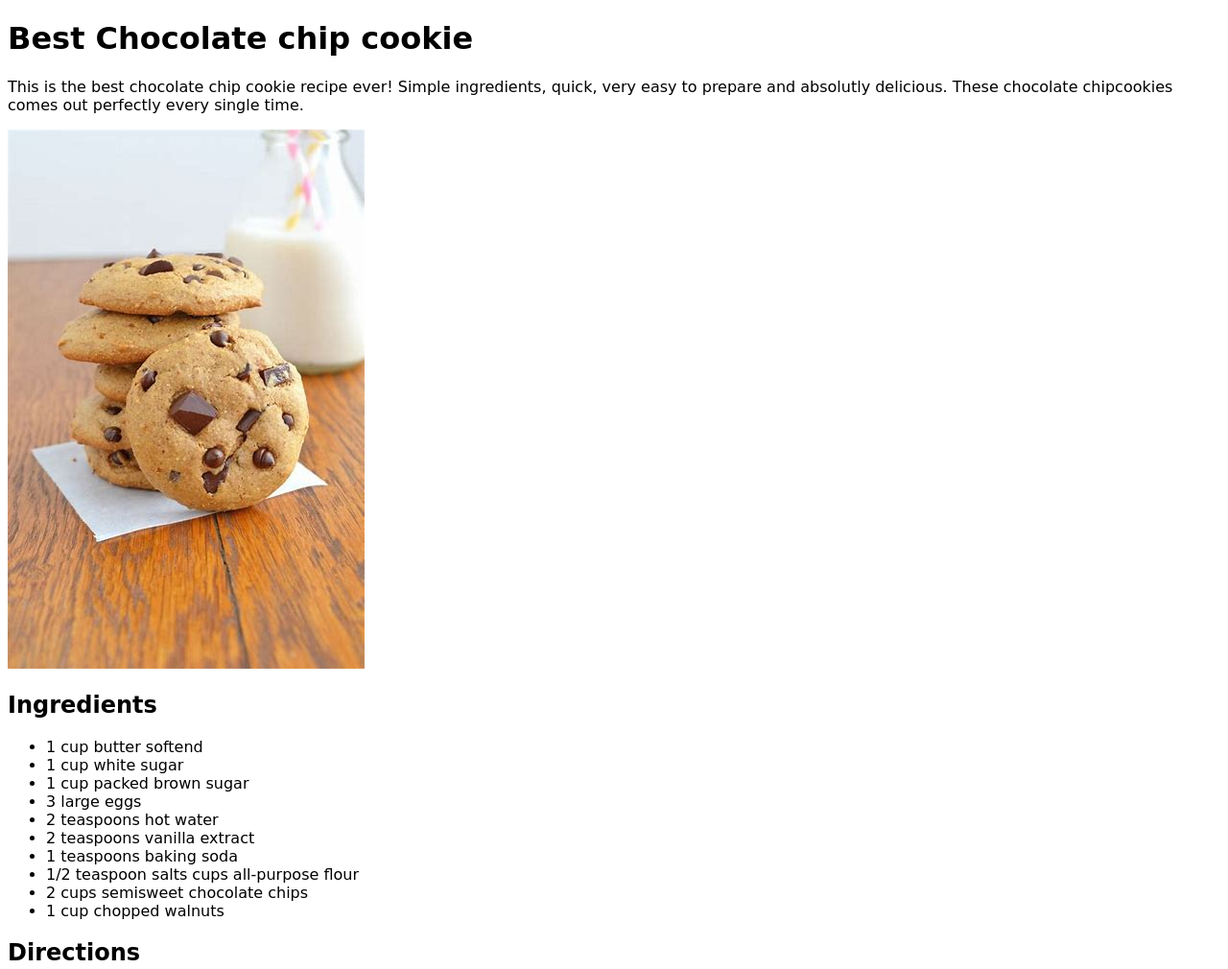
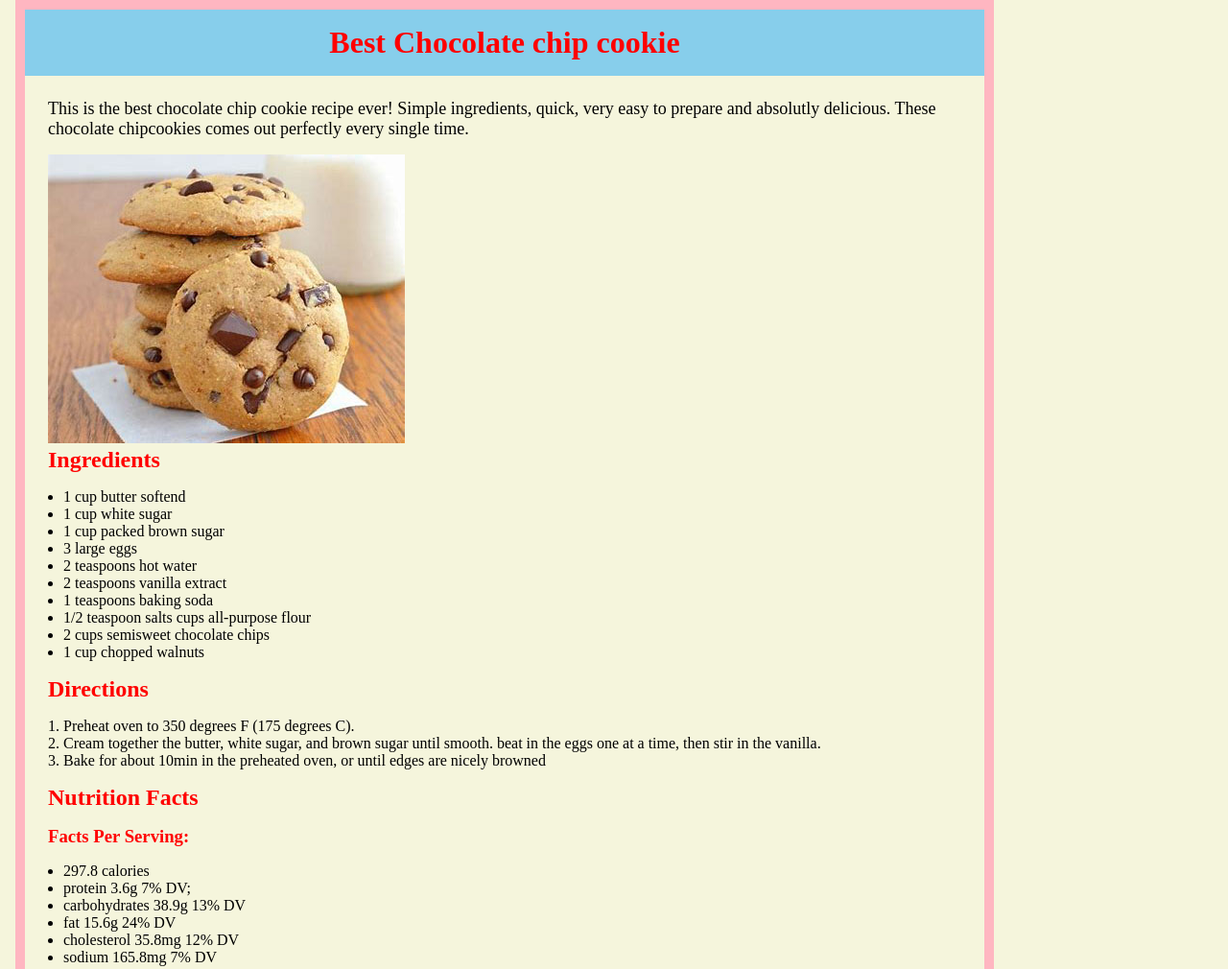
Before and after one commit to abdule18/mmp240, a plain HTML site: page recipe/recipe.html in a window 1280 px wide. Shown: the top 1010 px of the page at 96% size. Drawn offline with Linux system fonts and the light colour scheme.

Commit message:
Add files via upload

```diff
--- a/recipe/abdul.css
+++ b/recipe/abdul.css
@@ -1,3 +1,48 @@
+
+
+*{                /*removes browser's defaults*/
+  margin: 0;
+  padding: 0;
+}
 body{
-  font-family:cursive;
+  font-family:'work sans'cursive;
+  width: 1000px;
+  border: solid lightpink 10px;
+  margin-left: 1em;
+  background-color: beige;
 }
+
+h1{
+  background-color: skyblue;
+  padding: 0.5em;
+  text-align: center;
+  color: blue;
+}
+
+div{
+  padding: 1.5em;
+}
+p{
+  font-style: initial;
+}
+
+img{
+  margin-left: auto;
+  margin-right: auto;
+}
+
+h1, h2, h3{
+  font-family: 'fredoka one',inherit;
+  color: red;
+}
+ul, ol{
+  padding-left: 1em;
+}
+
+h2, h3, p, ul, ol {
+  margin-bottom: 1rem;
+}
+
+p{
+  font-size: large;
+}
--- a/recipe/recipe.html
+++ b/recipe/recipe.html
@@ -7,8 +7,10 @@
   </head>
   <body>
     <h1>Best Chocolate chip cookie</h1>
+    <div>
+
     <p>This is the best chocolate chip cookie recipe ever! Simple ingredients, quick, very easy to prepare and absolutly delicious. These chocolate chipcookies comes out perfectly every single time.</p>
-    <img src="chocolatechipcookies.jpeg" alt="chocolatechipcookies">
+    <img src="chocolatechipcookies.jpg" alt="chocolatechipcookies">
     <h2>Ingredients</h2>
     <ul>
       <li>1 cup butter softend</li>
@@ -39,5 +41,6 @@
       <li>sodium 165.8mg 7% DV</li>
     </ul>
     <a href="../index.html">Index link</a>
+      </div>
   </body>
 </html>
```
Also changed, not shown: recipe/chocolatechipcookies.jpg (added).
